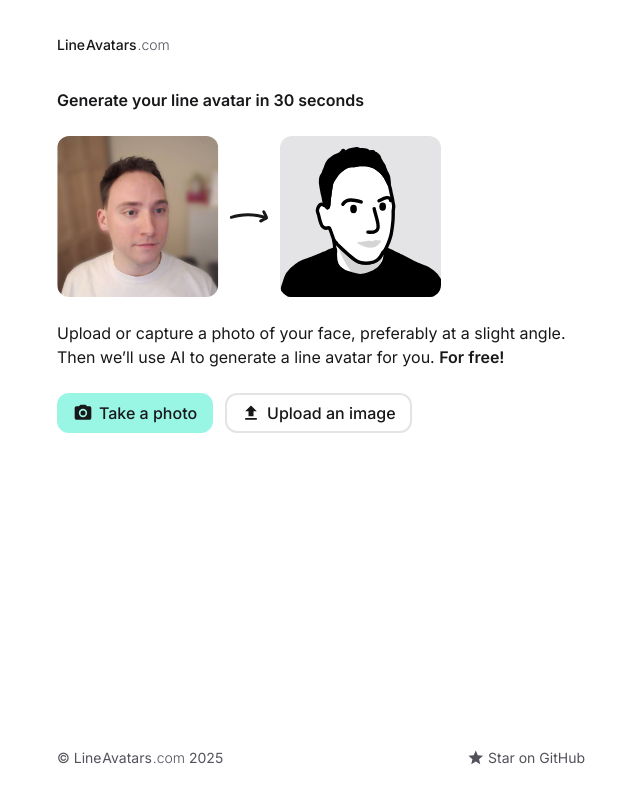
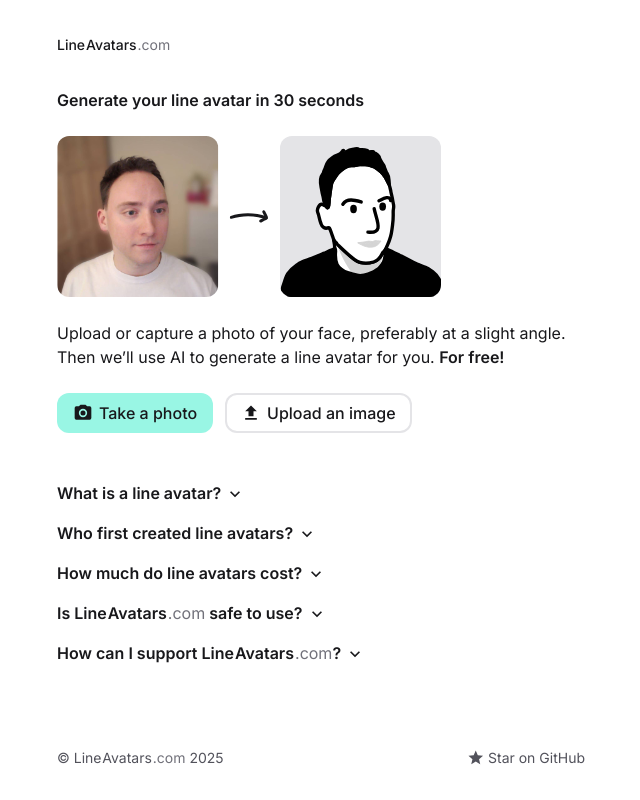
Before and after one commit to gregives/LineAvatars.com, a Next.js app: page / in a window 1280 px wide. Shown: the whole page, without its empty margins (319-959 px from the left). Built offline with nearby package versions, Linux system fonts and the light colour scheme.

Commit message:
Add FAQs to home page

```diff
--- a/app/page.tsx
+++ b/app/page.tsx
@@ -19,6 +19,7 @@ import { Wrap } from "@/components/Wrap";
 import { Saved } from "@/components/Saved";
 import { AvatarPlaceholder } from "@/components/AvatarPlaceholder";
 import { DownloadButton } from "@/components/DownloadButton";
+import { FAQs } from "@/components/FAQs";
 
 const fileToBase64 = (file: Blob): Promise<string> =>
   new Promise((resolve, reject) => {
@@ -198,6 +199,7 @@ export default function HomePage() {
               />
             </Button>
           </Wrap>
+          <FAQs className="mt-12" />
         </>
       )}
       <Saved />
--- /dev/null
+++ b/components/DonateButton.tsx
@@ -0,0 +1,22 @@
+import { mdiStar } from "@mdi/js";
+import { Button } from "./Button";
+import { twMerge } from "tailwind-merge";
+
+type DonateButtonProperties = React.ComponentProps<typeof Button>;
+
+export function DonateButton({
+  className,
+  ...properties
+}: DonateButtonProperties) {
+  return (
+    // @ts-ignore
+    <Button
+      className={twMerge("bg-yellow-400 hover:bg-yellow-500", className)}
+      leadingIcon={mdiStar}
+      href="https://donate.stripe.com/5kA7uk7GlaZw4sodQQ"
+      {...properties}
+    >
+      Donate
+    </Button>
+  );
+}
--- a/components/DownloadButton.tsx
+++ b/components/DownloadButton.tsx
@@ -7,6 +7,7 @@ import { Paragraph } from "./Paragraph";
 import { Wrap } from "./Wrap";
 import Image from "next/image";
 import signature from "@/assets/signature.svg";
+import { DonateButton } from "./DonateButton";
 
 function download(filename: string, avatar: string) {
   const element = document.createElement("a");
@@ -70,13 +71,7 @@ export function DownloadButton(properties: DownloadButtonProperties) {
           Creator of <Logo />
         </Paragraph>
         <Wrap>
-          <Button
-            className="bg-yellow-400 hover:bg-yellow-500"
-            leadingIcon={mdiStar}
-            href="https://donate.stripe.com/5kA7uk7GlaZw4sodQQ"
-          >
-            Donate
-          </Button>
+          <DonateButton />
           <Button color="zinc" onClick={() => setOpen(false)}>
             No thanks
           </Button>
--- /dev/null
+++ b/components/FAQs.tsx
@@ -0,0 +1,121 @@
+import {
+  Disclosure,
+  DisclosureButton,
+  DisclosurePanel,
+} from "@headlessui/react";
+import { twMerge } from "tailwind-merge";
+import { Icon } from "./Icon";
+import { mdiChevronDown, mdiStar } from "@mdi/js";
+import { Link } from "./Link";
+import { Logo } from "./Logo";
+import { Button } from "./Button";
+import { DonateButton } from "./DonateButton";
+
+const questions = [
+  {
+    question: "What is a line avatar?",
+    answer: (
+      <>
+        A line avatar, or a Notion-style line avatar, is a simple representation
+        of a person&rsquo;s face. It is most often used as a profile photo for
+        social media.
+      </>
+    ),
+  },
+  {
+    question: "Who first created line avatars?",
+    answer: (
+      <>
+        Line avatars were popularised by Notion, a productivity app. Notion have
+        since created{" "}
+        <Link
+          href="https://faces.notion.com"
+          className="underline underline-offset-2"
+        >
+          Notion Faces
+        </Link>{" "}
+        where you can create your own (although it doesn&rsquo;t use your webcam
+        like we do).
+      </>
+    ),
+  },
+  {
+    question: "How much do line avatars cost?",
+    answer: (
+      <>
+        Line avatars can cost as much as $150 when they are created for you by a
+        designer, however, by using AI we can create you one for free!
+      </>
+    ),
+  },
+  {
+    question: (
+      <>
+        Is <Logo /> safe to use?
+      </>
+    ),
+    answer: (
+      <>
+        Yes, the processing is done entirely in your browser and you can view
+        the source code on{" "}
+        <Link
+          href="https://github.com/gregives/LineAvatars.com"
+          className="underline underline-offset-2"
+        >
+          GitHub
+        </Link>
+        .
+      </>
+    ),
+  },
+  {
+    question: (
+      <>
+        How can I support <Logo />?
+      </>
+    ),
+    answer: (
+      <>
+        If you know how to code, you can help to improve <Logo /> by
+        contributing to our{" "}
+        <Link
+          href="https://github.com/gregives/LineAvatars.com"
+          className="underline underline-offset-2"
+        >
+          GitHub repository
+        </Link>
+        . If you don&rsquo;t know how to code, any donation would be greatly
+        appreciated.
+        <div className="mt-6">
+          <DonateButton className="inline-flex" />
+        </div>
+      </>
+    ),
+  },
+];
+
+type FAQsProperties = JSX.IntrinsicElements["div"];
+
+export function FAQs({ className, ...properties }: FAQsProperties) {
+  return (
+    <div className={twMerge("space-y-4", className)} {...properties}>
+      {questions.map(({ question, answer }, index) => (
+        <Disclosure key={index} as="div" className="space-y-2">
+          <h2 className="relative font-semibold">
+            <DisclosureButton className="group text-left rounded-lg">
+              {question}
+              <span className="whitespace-nowrap">
+                &nbsp;
+                <Icon
+                  path={mdiChevronDown}
+                  className="inline -mt-0.5 group-data-[open]:rotate-180"
+                />
+              </span>
+            </DisclosureButton>
+          </h2>
+          <DisclosurePanel as="p">{answer}</DisclosurePanel>
+        </Disclosure>
+      ))}
+    </div>
+  );
+}
--- a/components/Logo.tsx
+++ b/components/Logo.tsx
@@ -3,7 +3,7 @@ export function Logo() {
     <>
       <span className="whitespace-nowrap">
         Line&#8202;Avatars&#8202;
-        <span className="font-light text-zinc-600">.com</span>
+        <span className="font-normal text-zinc-500">.com</span>
       </span>
     </>
   );
```
